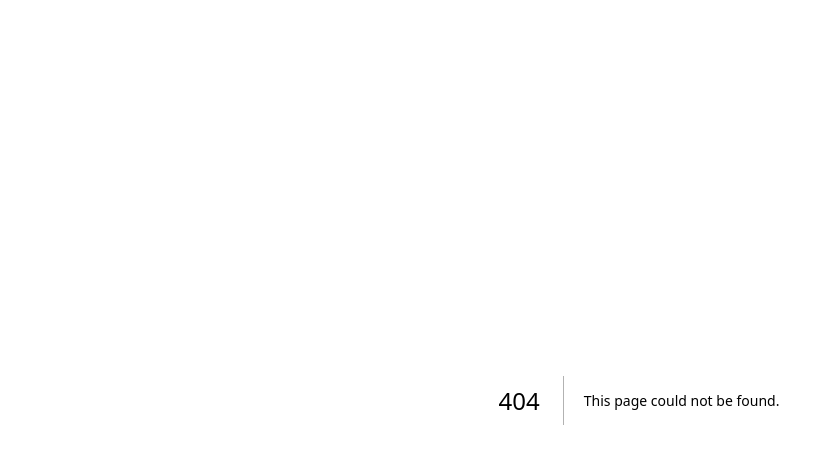
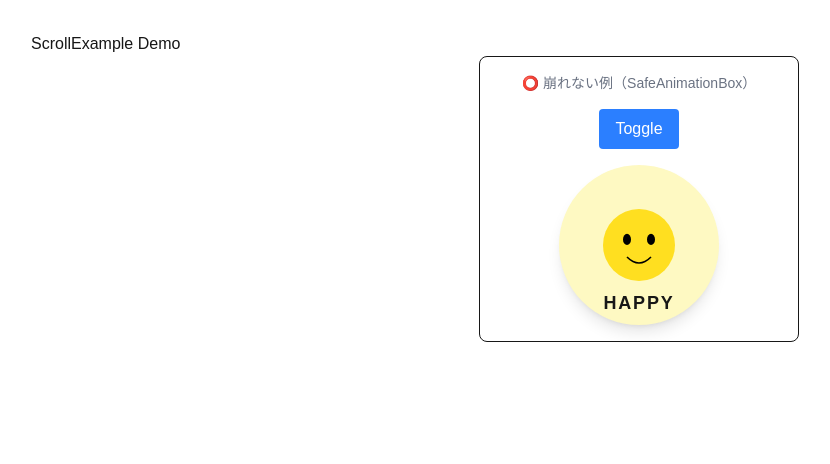
Before and after one commit to oharu121/react-demo, a Next.js app: page /safe-animation-box in a window 1280 px wide. Before the commit this address had no page. Shown: the top 464 px of the page, without its empty margins (1-831 px from the left). Built offline with nearby package versions, Linux system fonts and the light colour scheme.

Commit message:
add getAnimations example

```diff
--- /dev/null
+++ b/app/broken-animation-box/page.tsx
@@ -0,0 +1,11 @@
+"use client";
+import BrokenAnimationBox from "@/components/BrokenAnimationBox";
+
+export default function Page() {
+  return (
+    <main style={{ padding: "2rem" }}>
+      <h1>ScrollExample Demo</h1>
+      <BrokenAnimationBox />
+    </main>
+  );
+}
--- a/app/page.tsx
+++ b/app/page.tsx
@@ -2,6 +2,8 @@ import Link from "next/link";
 
 const components = [
   { name: "ScrollExample", path: "/scroll-example" },
+  { name: "SafeAnimationBox", path: "/safe-animation-box" },
+  { name: "BrokenAnimationBox", path: "/broken-animation-box" },
 ];
 
 export default function Home() {
--- /dev/null
+++ b/app/safe-animation-box/page.tsx
@@ -0,0 +1,11 @@
+"use client";
+import SafeAnimationBox from "@/components/SafeAnimationBox";
+
+export default function Page() {
+  return (
+    <main style={{ padding: "2rem" }}>
+      <h1>ScrollExample Demo</h1>
+      <SafeAnimationBox />
+    </main>
+  );
+}
--- /dev/null
+++ b/components/AnimatedFace.tsx
@@ -0,0 +1,60 @@
+export default function AnimatedFace({ happy }: { happy: boolean }) {
+  return (
+    <svg
+      viewBox="0 0 100 100"
+      className="w-20 h-20"
+      style={{ display: "block" }}
+    >
+      {/* Face background */}
+      <circle
+        cx="50"
+        cy="50"
+        r="45"
+        className={
+          happy
+            ? "fill-yellow-300 transition-colors duration-500"
+            : "fill-blue-200 transition-colors duration-500"
+        }
+      />
+      {/* Eyes */}
+      <ellipse
+        cx="35"
+        cy="43"
+        rx="5"
+        ry="7"
+        className="fill-black transition-all duration-500"
+      />
+      <ellipse
+        cx="65"
+        cy="43"
+        rx="5"
+        ry="7"
+        className="fill-black transition-all duration-500"
+      />
+      {/* Tears (only when crying) */}
+      <ellipse
+        cx="35"
+        cy="54"
+        rx={happy ? 0 : 2.5}
+        ry={happy ? 0 : 5}
+        className={`fill-blue-400 transition-all duration-500 ${happy ? "opacity-0" : "opacity-100"}`}
+      />
+      <ellipse
+        cx="65"
+        cy="54"
+        rx={happy ? 0 : 2.5}
+        ry={happy ? 0 : 5}
+        className={`fill-blue-400 transition-all duration-500 ${happy ? "opacity-0" : "opacity-100"}`}
+      />
+      {/* Mouth: animate from smile to frown */}
+      <path
+        d={
+          happy
+            ? "M35,65 Q50,80 65,65" // smile
+            : "M35,75 Q50,60 65,75" // frown
+        }
+        className="stroke-black stroke-2 fill-none transition-all duration-500"
+      />
+    </svg>
+  );
+}
--- /dev/null
+++ b/components/BrokenAnimationBox.tsx
@@ -0,0 +1,43 @@
+import React, { useRef, useState, useEffect } from "react";
+import AnimatedFace from "./AnimatedFace";
+
+
+// 崩れる例: ボタンは常に押せる（非活性制御なし）
+export default function BrokenAnimationBox() {
+  const [happy, setHappy] = useState(true);
+
+  // 何度でも連打できる
+  const handleToggle = () => {
+    setHappy((prev) => !prev);
+  };
+
+  return (
+    <div className="flex flex-col items-center gap-4 p-4 border rounded-lg w-full max-w-xs mx-auto">
+      <span className="text-sm text-gray-500">❌ 崩れる例（BrokenAnimationBox）</span>
+      <button
+        className="px-4 py-2 bg-pink-500 text-white rounded"
+        onClick={handleToggle}
+      >
+        Toggle
+      </button>
+      <div
+        className={`flex items-center justify-center select-none shadow-lg
+          transition-[width,height] duration-[1000ms]
+          w-40 h-40
+          transition-colors duration-500
+          ${happy ? "bg-yellow-100" : "bg-blue-100"}
+          transition-[border-radius] duration-[700ms]
+          ${happy ? "rounded-full" : "rounded-lg"}
+          transition-transform duration-700
+          ${happy ? "rotate-0" : "-rotate-6"}
+        `}
+        style={{ fontSize: 28, fontWeight: 700 }}
+      >
+        <AnimatedFace happy={happy} />
+        <span className="absolute left-0 right-0 bottom-2 text-center text-lg font-bold tracking-widest select-none pointer-events-none">
+          {happy ? "HAPPY" : "CRY"}
+        </span>
+      </div>
+    </div>
+  );
+}
--- /dev/null
+++ b/components/SafeAnimationBox.tsx
@@ -0,0 +1,62 @@
+import React, { useRef, useState, useEffect } from "react";
+import AnimatedFace from "./AnimatedFace";
+
+// 崩れない例: getAnimations+useRefでアニメーション完了までトグル不可
+export default function SafeAnimationBox() {
+  const [happy, setHappy] = useState(true);
+  const boxRef = useRef<HTMLDivElement>(null);
+  const isAnimatingRef = useRef(false);
+  const [, forceUpdate] = useState(0); // 再描画用
+
+  // アニメーション完了までロック
+  useEffect(() => {
+    const node = boxRef.current;
+    if (!node) return;
+    const check = async () => {
+      isAnimatingRef.current = true;
+      forceUpdate((n) => n + 1); // disabled更新用
+      const animations = node.getAnimations();
+      await Promise.all(animations.map((a) => a.finished));
+      isAnimatingRef.current = false;
+      forceUpdate((n) => n + 1);
+    };
+    check();
+  }, [happy]);
+
+  const handleToggle = () => {
+    if (isAnimatingRef.current) return;
+    setHappy((prev) => !prev);
+  };
+
+  return (
+    <div className="flex flex-col items-center gap-4 p-4 border rounded-lg w-full max-w-xs mx-auto">
+      <span className="text-sm text-gray-500">⭕️ 崩れない例（SafeAnimationBox）</span>
+      <button
+        className="px-4 py-2 bg-blue-500 text-white rounded disabled:opacity-50"
+        onClick={handleToggle}
+        disabled={isAnimatingRef.current}
+      >
+        Toggle
+      </button>
+      <div
+        ref={boxRef}
+        className={`flex items-center justify-center select-none shadow-lg
+          transition-[width,height] duration-[1000ms]
+          w-40 h-40
+          transition-colors duration-500
+          ${happy ? "bg-yellow-100" : "bg-blue-100"}
+          transition-[border-radius] duration-[700ms]
+          ${happy ? "rounded-full" : "rounded-lg"}
+          transition-transform duration-700
+          ${happy ? "rotate-0" : "-rotate-6"}
+        `}
+        style={{ fontSize: 28, fontWeight: 700, position: 'relative' }}
+      >
+        <AnimatedFace happy={happy} />
+        <span className="absolute left-0 right-0 bottom-2 text-center text-lg font-bold tracking-widest select-none pointer-events-none">
+          {happy ? "HAPPY" : "CRY"}
+        </span>
+      </div>
+    </div>
+  );
+}
```
